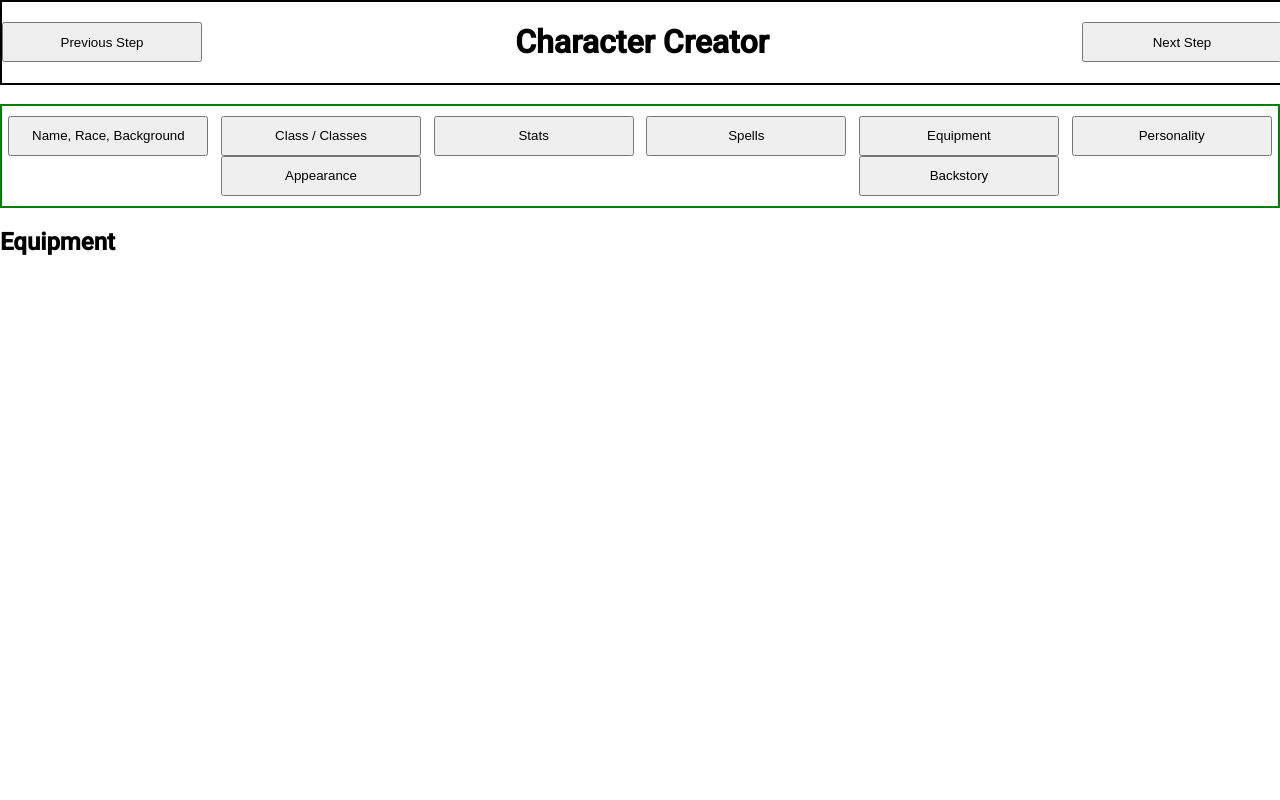
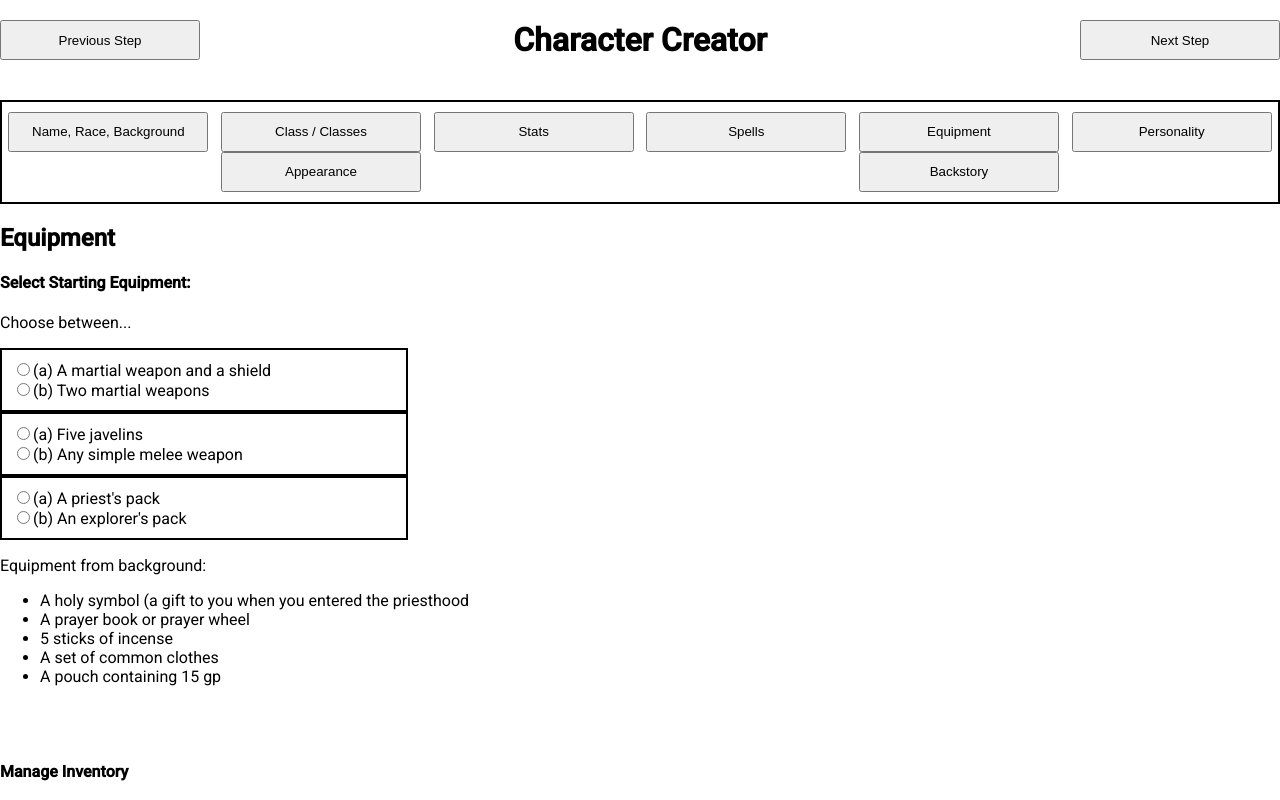
Before and after one commit to Lori-L/DEV422-AngularClient, an Angular app: page /create-edit in a window 1280 px wide. Both pictures are taken after a click on the button "Equipment". Shown: the top 800 px of the page. Built offline with nearby package versions, Linux system fonts and the light colour scheme.

Commit message:
Finished Equipment tab Added routing to sheet-view page Touched up on css

```diff
--- a/src/app/char-creation-equipment-tab/char-creation-equipment-tab.component.css
+++ b/src/app/char-creation-equipment-tab/char-creation-equipment-tab.component.css
@@ -0,0 +1,14 @@
+div {
+    border: solid black 2px;
+    padding: 10px;
+    width: 30%;
+}
+
+.grid {
+    display: flex;
+    justify-content: space-between;
+}
+
+.grid button {
+    height: 3em;
+}
--- a/src/app/char-creation-equipment-tab/char-creation-equipment-tab.component.html
+++ b/src/app/char-creation-equipment-tab/char-creation-equipment-tab.component.html
@@ -1 +1,53 @@
 <h2>Equipment</h2>
+
+<h4>Select Starting Equipment:</h4>
+
+<p>Choose between...</p>
+
+<div>
+    <input type="radio" id="1a" name="classEquipment1" value="1a">
+    <label for="1a">(a) A martial weapon and a shield</label><br>
+
+    <input type="radio" id="1b" name="classEquipment1" value="1b">
+    <label for="1b">(b) Two martial weapons</label><br>
+</div>
+
+<div>
+    <input type="radio" id="2a" name="classEquipment2" value="2a">
+    <label for="2a">(a) Five javelins</label><br>
+
+    <input type="radio" id="2b" name="classEquipment2" value="2b">
+    <label for="2b">(b) Any simple melee weapon</label><br>
+</div>
+
+<div>
+    <input type="radio" id="3a" name="classEquipment3" value="3a">
+    <label for="3a">(a) A priest's pack</label><br>
+
+    <input type="radio" id="3b" name="classEquipment3" value="3b">
+    <label for="3b">(b) An explorer's pack</label><br>
+</div>
+
+<p>Equipment from background:</p>
+<ul>
+    <li>A holy symbol (a gift to you when you entered the priesthood</li>
+    <li>A prayer book or prayer wheel</li>
+    <li>5 sticks of incense</li>
+    <li>A set of common clothes</li>
+    <li>A pouch containing 15 gp</li>
+</ul>
+
+<br><br>
+
+<h4>Manage Inventory</h4>
+<div class="grid" *ngFor="let item of charItems">
+    <p>{{item}}</p>
+    <button type="button">Remove</button>
+</div>
+
+<h4>Add Items</h4>
+<label for="search">Item Search: </label>
+<input type="text" id="search" name="search">
+<div>
+    <p>Results: </p>
+</div>
--- a/src/app/char-creation-equipment-tab/char-creation-equipment-tab.component.ts
+++ b/src/app/char-creation-equipment-tab/char-creation-equipment-tab.component.ts
@@ -7,7 +7,13 @@ import { Component, OnInit } from '@angular/core';
 })
 export class CharCreationEquipmentTabComponent implements OnInit {
 
-  constructor() { }
+  constructor() {
+    let charItems: string[];
+  }
+
+  charItems = [
+    "item1", "item2", "item3"
+  ];
 
   ngOnInit(): void {
   }
--- a/src/app/create-edit-page/create-edit-page.component.css
+++ b/src/app/create-edit-page/create-edit-page.component.css
@@ -7,7 +7,7 @@ ul {
     list-style: none;
     text-align: center;
 
-    border: 2px solid green;
+    border: 2px solid black;
 }
 
 button {
@@ -21,6 +21,5 @@ button {
 .topBar {
     display:flex;
     flex-wrap: wrap;
-    border: 2px solid black;
     width: 100%;
 }
--- a/src/app/create-edit-page/create-edit-page.component.html
+++ b/src/app/create-edit-page/create-edit-page.component.html
@@ -36,3 +36,6 @@
 <app-char-creation-appearance-tab *ngIf="tabOrder[6]"></app-char-creation-appearance-tab>
 
 <app-char-creation-backstory-tab *ngIf="tabOrder[7]"></app-char-creation-backstory-tab>
+
+<br><br>
+<button type="button" routerLink="/sheet-view" *ngIf="previousTab >= 5">Finish & View Character</button>
```
